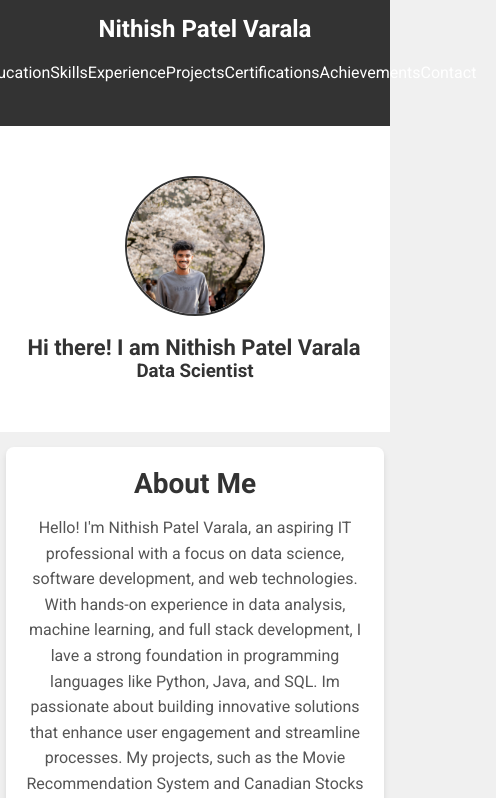
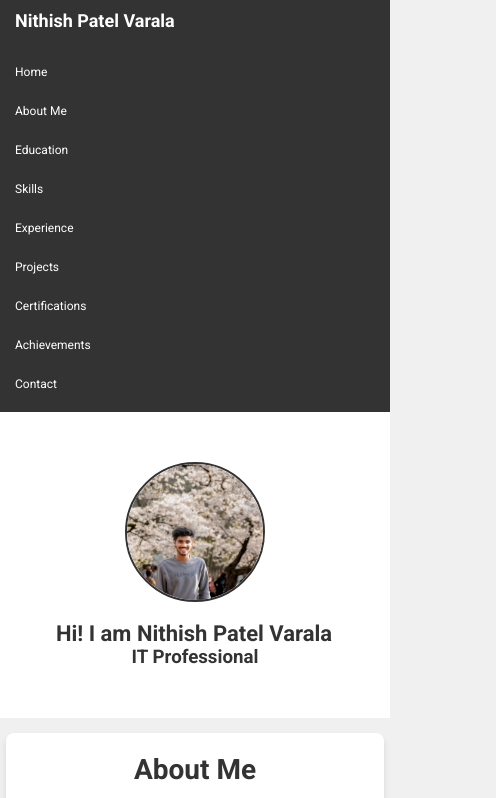
Before and after one commit to nithishpatel04/NithishPatelPortfolio, a plain HTML site: page main.html in a window 390 px wide. Shown: the top 798 px of the page, 496 px wide, since content can reach past the window. Drawn offline with Linux system fonts and the light colour scheme.

Commit message:
Final changes

```diff
--- a/main.html
+++ b/main.html
@@ -6,11 +6,7 @@
     <title>Nithish Patel Varala - Portfolio</title>
     <link rel="stylesheet" href="style.css">
     <link rel="script" href="script.js">
-    <link rel="preconnect" href="https://fonts.googleapis.com">
-    <link rel="preconnect" href="https://fonts.gstatic.com" crossorigin>
-    <link href="https://fonts.googleapis.com/css2?family=Roboto:wght@300;400;700&display=swap" rel="stylesheet">
-    <link rel="stylesheet" href="https://cdnjs.cloudflare.com/ajax/libs/font-awesome/6.0.0-beta3/css/all.min.css">
-    <link href="https://fonts.googleapis.com/icon?family=Material+Icons" rel="stylesheet">
+
 </head>
 <body>
     <header>
@@ -35,9 +31,9 @@
             <img src="IMG_3042.JPG" alt="Nithish Patel Varala" class="profile-image">
         </div>
         <div class="typing-container">
-            <h1 class="typing">Hi there! I am Nithish Patel Varala</h1>
+            <h1 class="typing">Hi! I am Nithish Patel Varala</h1>
         </div>
-        <h3> Data Scientist </h3>
+        <h3> IT Professional </h3>
     </div>
 
     <section id="about">
@@ -45,7 +41,7 @@
         <p>Hello! I'm Nithish Patel Varala, an aspiring IT professional with a focus on data science,
             software development, and web technologies.
             With hands-on experience in data analysis, machine learning, and full stack development, I
-            lave a strong foundation in programming languages like Python, Java, and SQL. Im
+            have a strong foundation in programming languages like Python, Java, and SQL. Im
             passionate about building innovative solutions that enhance user engagement and
             streamline processes. My projects, such as the Movie Recommendation System and
             Canadian Stocks Portfolio Management, showcase my skills in data science, web
@@ -54,7 +50,7 @@
             to explore my portfolio, and reach out if you'd like to connect!</p>
 
          <div class="social-links">
-        <a href="www.linkedin.com/in/nithishpatel0409" target="_blank" class="icon"><img src="logo/linkedin-logo.jpg" alt="LinkedIn"></a>
+        <a href="https://www.linkedin.com/in/nithishpatel0409/" target="_blank" class="icon"><img src="logo/linkedin-logo.jpg" alt="LinkedIn"></a>
         <a href="https://github.com/nithishpatel04" target="_blank" class="icon"><img src="logo/github-logo.png" alt="GitHub"></a>
         <a href="mailto:patelnithish@gmail.com" target="_blank" class="icon"><img src="logo/gmail-icon.png" alt="Gmail"></a>
         <a href="NithishPatel-(Co-op) (1).pdf" target="_blank" class="resume-button">View Resume</a>
@@ -65,7 +61,7 @@
         <h1>Education</h1>
 
             <div class="card">
-                <img src="/logo/humber-polytechnic.jpg" alt="Humber College">
+                <img src="logo/Humber.png" alt="Humber College">
                 <div class="info">
                     <h2 class="university ucf">Humber College <br>International Graduate School Campus</h2>
                     <p>Post Graduataion- Information Technology Solutions</p>
@@ -80,7 +76,6 @@
                     <h2 class="university jntu">Jawaharlal Nehru <br>Technological University</h2>
                     <p>Bachelor of Technology in Electronics and Communication</p>
                     <p><strong>Graduated:</strong> June 2023</p>
-                    <p><strong>GPA:</strong> 7.10/10</p>
                 </div>
             </div>
 
@@ -360,7 +355,6 @@
             <input type="hidden" name="subject" value="New Submission from Web3Forms">
             <input type="checkbox" name="botcheck" id="" style="display: none;">
 
-            <!-- Updated inputs with placeholder text -->
             <label for="name">Your Name</label>
             <input type="text" name="name" id="name" required placeholder="Enter your name">
 
@@ -385,7 +379,7 @@
         <p>&copy; 2025 Nithish Patel Varala. All rights reserved.</p>
         <div class="social-links">
             <a href="https://github.com/nithishpatel04" target="_blank">GitHub</a>
-            <a href="www.linkedin.com/in/nithishpatel0409" target="_blank">LinkedIn</a>
+            <a href="https://www.linkedin.com/in/nithishpatel0409/" target="_blank">LinkedIn</a>
             <a href="https://twitter.com/yourusername" target="_blank">Twitter</a>
         </div>
     </div>
--- a/style.css
+++ b/style.css
@@ -55,6 +55,47 @@ nav ul li a {
 nav ul li a:hover {
     color: #ff6347;
 }
+
+/* Media Queries for responsiveness */
+
+/* For screens smaller than 768px (Tablets and Mobile Landscape) */
+@media screen and (max-width: 768px) {
+    header {
+        flex-direction: column;
+        align-items: flex-start;
+        position: relative; /* Remove sticky effect on mobile */
+    }
+    header h1 {
+        font-size: 20px;
+        margin-left: 0;
+        margin-bottom: 10px;
+    }
+    nav ul {
+        flex-direction: column;
+        align-items: flex-start;
+        margin-right: 0;
+    }
+    nav ul li {
+        margin: 5px 0;
+    }
+    nav ul li a {
+        font-size: 14px;
+    }
+}
+
+/* For screens smaller than 480px (Mobile Portrait) */
+@media screen and (max-width: 480px) {
+    header {
+        padding: 10px 15px;
+    }
+    header h1 {
+        font-size: 18px;
+    }
+    nav ul li a {
+        font-size: 12px;
+    }
+}
+
 
 /* Profile Section */
 .intro {
@@ -237,9 +278,15 @@ section {
 
 .ucf, .jntu {
     background: linear-gradient(to right, #00c853, #448aff);
-    -webkit-background-clip: text;
-    -webkit-text-fill-color: transparent;
+    background-clip: border-box;  /* standard version */
+    -webkit-background-clip: border-box;
+    -moz-background-clip: border-box;
+
+    /* For text-specific background-clip */
+    -webkit-background-clip: text;  /* Apply only if text clipping is intended */
+    -webkit-text-fill-color: transparent;  /* For transparent text fill */
 }
+
 
 /* Paragraph Styling */
 p {
```
Also changed, not shown: script.js (line endings or trailing spaces).
